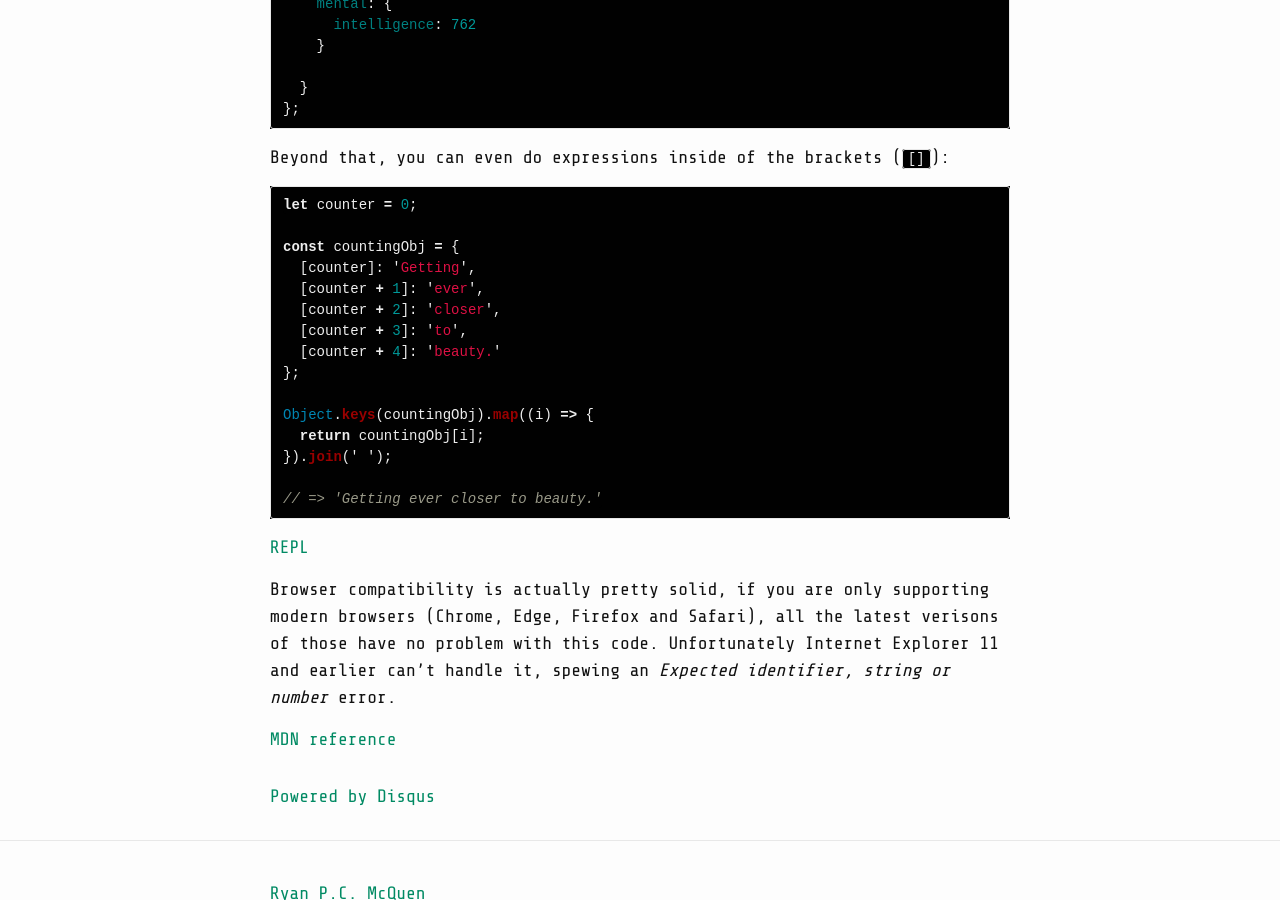
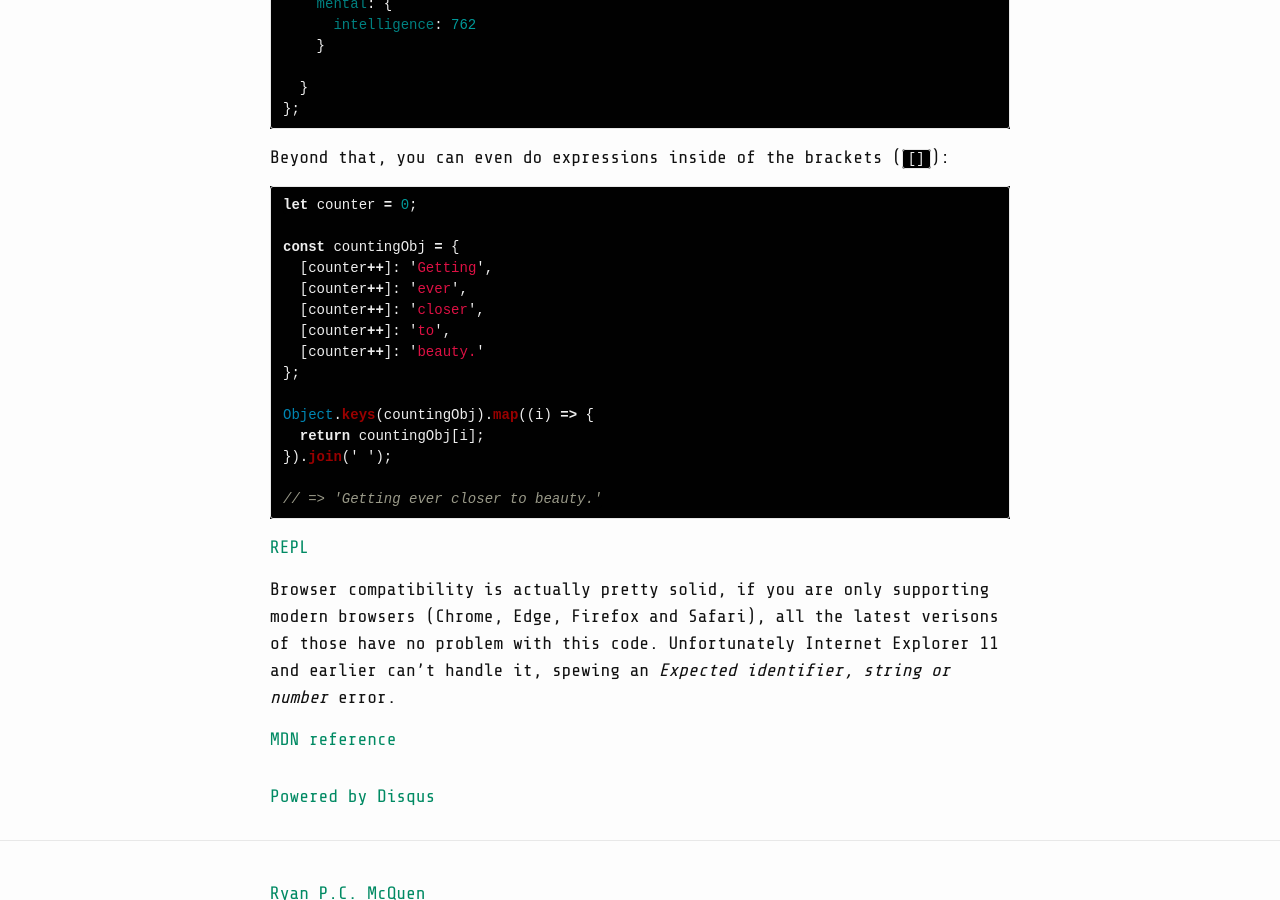
Before and after one commit to ryanpcmcquen/ryanpcmcquen.github.io, a Jekyll site: the page built from _posts/2016-10-25-computed-property-names-are-awesome.md, in a window 1280 px wide and 900 px high, scrolled down 1481 px. Built offline with Jekyll 4.4.1, drawn with Linux system fonts in a browser that asks for light colours; comment, search, counter and statistics services are not loaded.

Commit message:
Make object count.

```diff
--- a/_posts/2016-10-25-computed-property-names-are-awesome.md
+++ b/_posts/2016-10-25-computed-property-names-are-awesome.md
@@ -72,11 +72,11 @@ Beyond that, you can even do expressions inside of the brackets (`[]`):
 let counter = 0;
 
 const countingObj = {
-  [counter]: 'Getting',
-  [counter + 1]: 'ever',
-  [counter + 2]: 'closer',
-  [counter + 3]: 'to',
-  [counter + 4]: 'beauty.'
+  [counter++]: 'Getting',
+  [counter++]: 'ever',
+  [counter++]: 'closer',
+  [counter++]: 'to',
+  [counter++]: 'beauty.'
 };
 
 Object.keys(countingObj).map((i) => {
```
